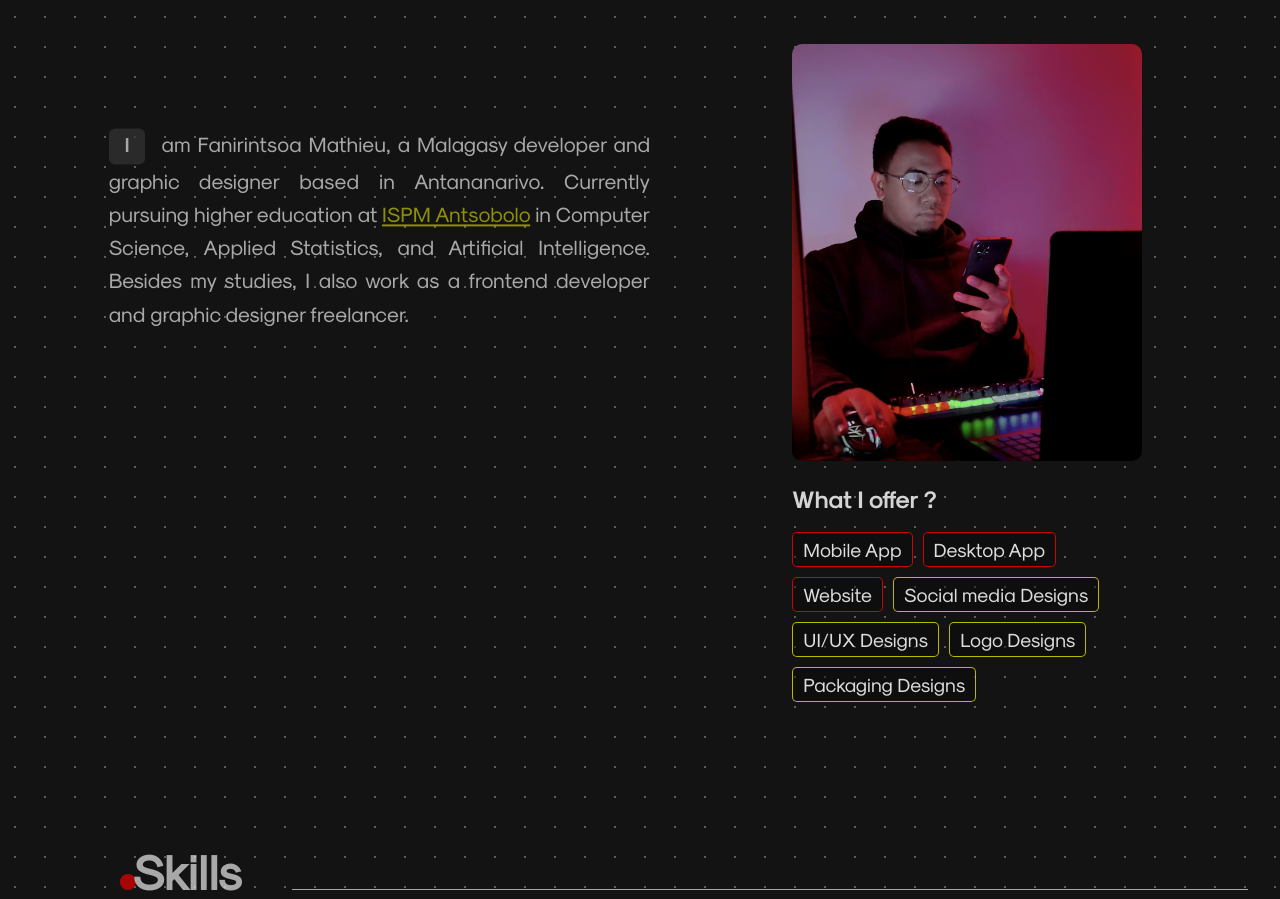
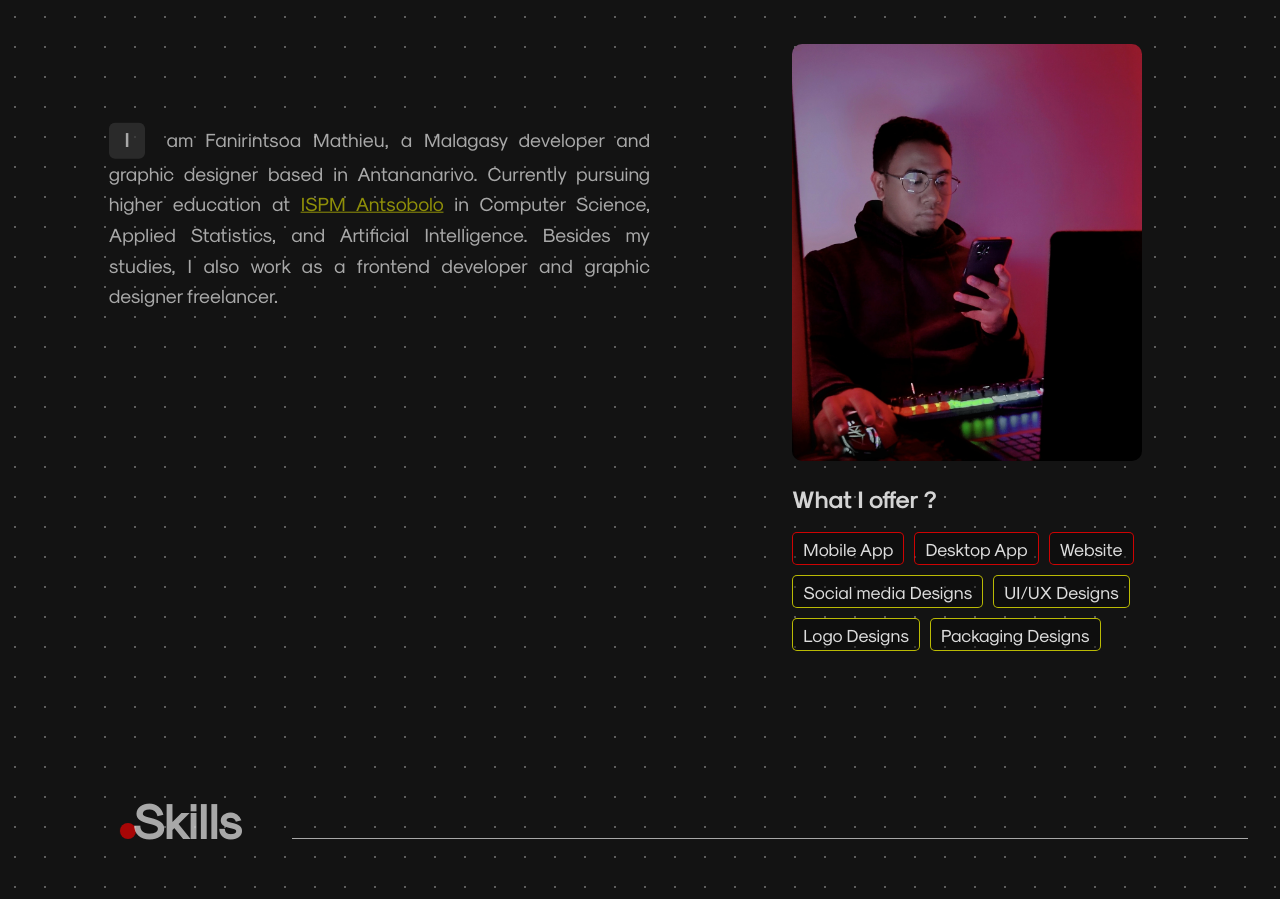
Before and after one commit to MathieuFan22/fanirintsoa-mathieu-portfolio, a React (Vite) app: page / in a window 1280 px wide. Shown: the part 1048-1947 px from the top of the page. Built offline with nearby package versions, Linux system fonts and the light colour scheme.

Commit message:
Refactoring

```diff
--- a/src/Components/AboutPage.css
+++ b/src/Components/AboutPage.css
@@ -105,7 +105,7 @@
   padding: 5px 10px;
   border-radius: 5px;
   background-color: #0a0a0a70;
-  font-size: 1.2rem;
+  font-size: 1.1rem;
 }
 .dev {
   border: 1px solid rgba(255, 0, 0, 0.795);
--- a/src/Components/HackerStyleText.tsx
+++ b/src/Components/HackerStyleText.tsx
@@ -50,7 +50,7 @@ const HackerText: React.FC<TextAnimationProps> = ({
   }, [text, delay, randomCycleDuration]);
 
   const getRandomChar = () => {
-    const characters = ' abcdefghijklmnopqrstuvwxyz0123456789';
+    const characters = '私の名前はジョンです';
     return characters[Math.floor(Math.random() * characters.length)];
   };
 
--- a/src/Components/SkillsPage.css
+++ b/src/Components/SkillsPage.css
@@ -39,6 +39,7 @@
     var(--b) 50%);
   background: #424242;
 }
+
 .section-content .hexagon{
   height: 90px; /* adjust to control the size  */
   margin-left: -104px;
@@ -74,34 +75,10 @@
 .hexagon-container:hover {
   /* transform: scale(1.05); */
   transition: all .05s ease-in-out;
-  /* filter: drop-shadow(0px 0px 15px rgba(59, 134, 134, 0.75)); */
-  filter: drop-shadow(0px 0px 20px rgb(216, 13, 13));
 }
 
 @media (max-width: 768px) {
-  .skills-section {
-    /* margin-top: 100%; */
-  }
-  /* .hexagon-row {
-    margin-top: -50px;
-    gap: 100px;
-  }
-  .section-content .hexagon{
-    margin-left: -120px;
-
-    height: 90px;
-
-  }
-
-
-  .third-line {
-    margin-top: -45px;
-  }
-
-  .hexagon-border {
-
-    --b: 0.1rem;
-    aspect-ratio: 1/cos(30deg);
-
-  } */
+ .test {
+  width: 0;
+ }
 }
--- a/src/Components/SkillsPage.tsx
+++ b/src/Components/SkillsPage.tsx
@@ -1,11 +1,9 @@
-import React, { useState } from "react";
 import "./SkillsPage.css";
 import { Fade } from "react-awesome-reveal";
 import HexagonContainer from "./HexagonContainer";
 import InfiniteSlider from "./InfiniteSlider";
 
 const SkillsPage: React.FC = () => {
-  const [isshowFront, setshowFront] = useState("front");
 
   return (
     <div className="skills-section">
--- a/src/Components/WelcomePage.css
+++ b/src/Components/WelcomePage.css
@@ -66,7 +66,7 @@
 
 .welcome-section .left-side p, .about-section .left-side p,
 .right-side p {
-  font-size: 1.3rem;
+  font-size: 1.2rem;
   margin-bottom: 1.5rem;
   line-height: 1.6;
   width: 90%;
```
